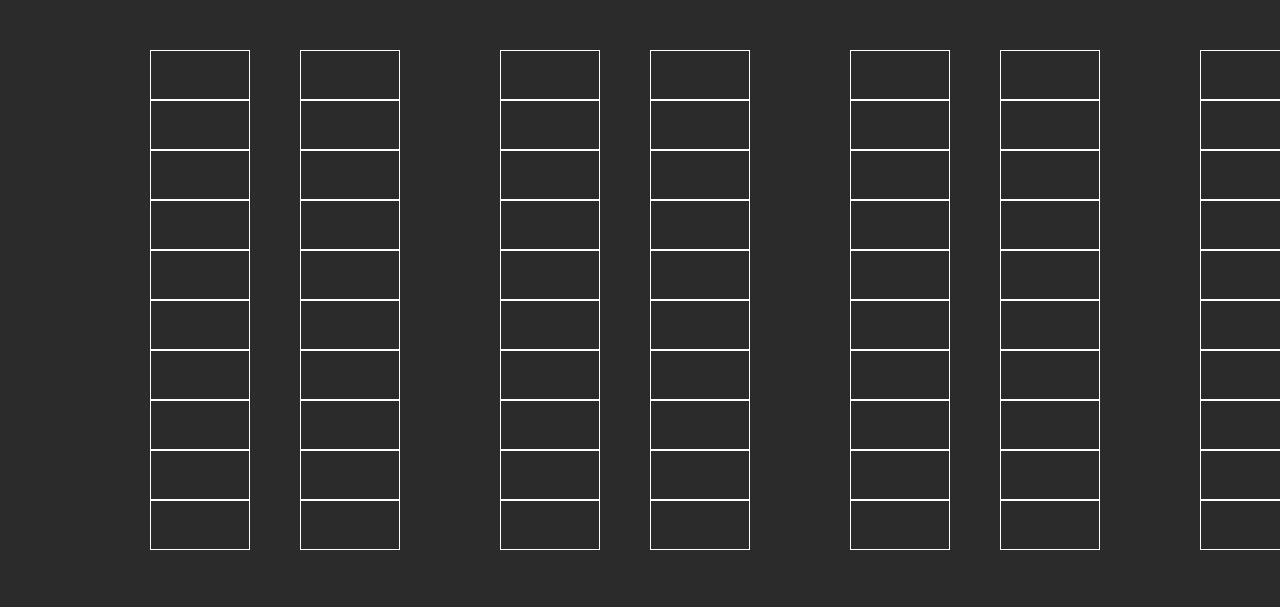
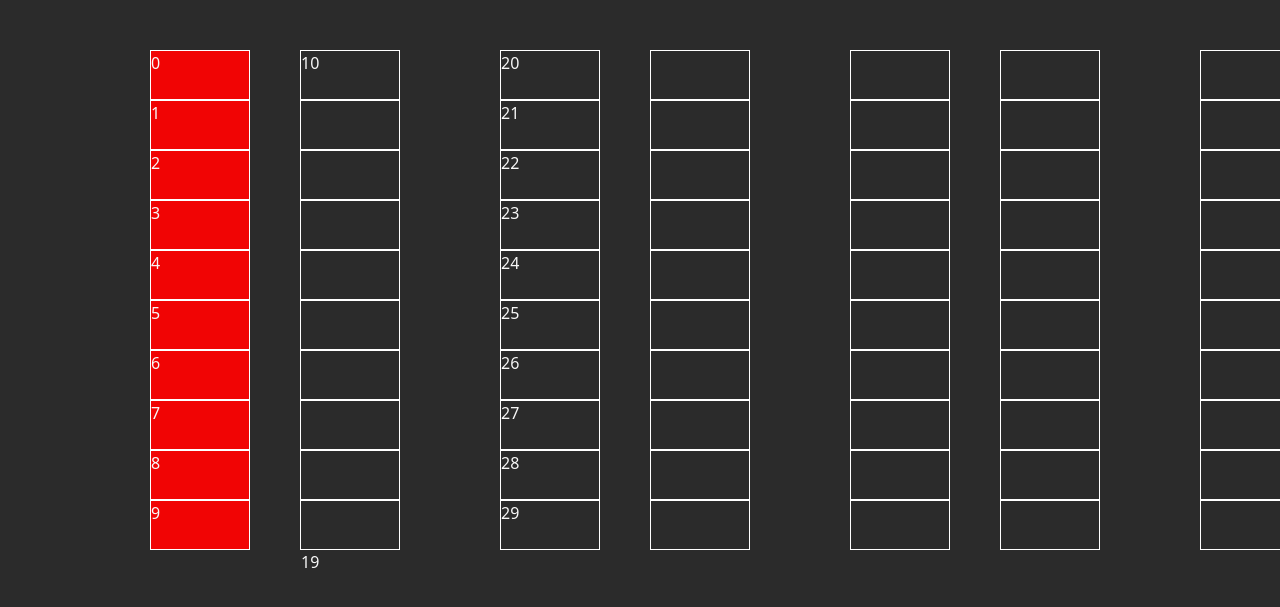
Before and after one commit to aDnaQ/SPL, a Flask app: page / in a window 1280 px wide; the page is wider, and only the part inside the window is pictured. Shown: the top 607 px of that part. Run offline with Flask 2, Linux system fonts and the light colour scheme.

Commit message:
base.html

```diff
--- a/TEMPLATES/base.html
+++ b/TEMPLATES/base.html
@@ -14,9 +14,11 @@
         max-width: 100%;
         max-height: 100%;
         background-color: #2b2b2b;
+        align-items: center;
+        color:#f7f7f7;
     }
     .square-border1 {
-        background: rgb(43, 43, 43);
+        background: rgb(241, 4, 4);
         border: 1px solid #ffffff;
         height: 50px;
         width: 100px;
@@ -120,16 +122,16 @@
 </head>
 
 <body>
-    <div class="square-border1"></div><div class="square-border2"></div><div class="square-border3"></div><div class="square-border4"></div><div class="square-border5"></div><div class="square-border6"></div><div class="square-border7"></div><div class="square-border8"></div><div class="square-border9"></div><div class="square-border0"></div>
-    <div class="square-border1"></div><div class="square-border2"></div><div class="square-border3"></div><div class="square-border4"></div><div class="square-border5"></div><div class="square-border6"></div><div class="square-border7"></div><div class="square-border8"></div><div class="square-border9"></div><div class="square-border0"></div>
-    <div class="square-border1"></div><div class="square-border2"></div><div class="square-border3"></div><div class="square-border4"></div><div class="square-border5"></div><div class="square-border6"></div><div class="square-border7"></div><div class="square-border8"></div><div class="square-border9"></div><div class="square-border0"></div>
-    <div class="square-border1"></div><div class="square-border2"></div><div class="square-border3"></div><div class="square-border4"></div><div class="square-border5"></div><div class="square-border6"></div><div class="square-border7"></div><div class="square-border8"></div><div class="square-border9"></div><div class="square-border0"></div>
-    <div class="square-border1"></div><div class="square-border2"></div><div class="square-border3"></div><div class="square-border4"></div><div class="square-border5"></div><div class="square-border6"></div><div class="square-border7"></div><div class="square-border8"></div><div class="square-border9"></div><div class="square-border0"></div>
-    <div class="square-border1"></div><div class="square-border2"></div><div class="square-border3"></div><div class="square-border4"></div><div class="square-border5"></div><div class="square-border6"></div><div class="square-border7"></div><div class="square-border8"></div><div class="square-border9"></div><div class="square-border0"></div>
-    <div class="square-border1"></div><div class="square-border2"></div><div class="square-border3"></div><div class="square-border4"></div><div class="square-border5"></div><div class="square-border6"></div><div class="square-border7"></div><div class="square-border8"></div><div class="square-border9"></div><div class="square-border0"></div>
-    <div class="square-border1"></div><div class="square-border2"></div><div class="square-border3"></div><div class="square-border4"></div><div class="square-border5"></div><div class="square-border6"></div><div class="square-border7"></div><div class="square-border8"></div><div class="square-border9"></div><div class="square-border0"></div>
-    <div class="square-border1"></div><div class="square-border2"></div><div class="square-border3"></div><div class="square-border4"></div><div class="square-border5"></div><div class="square-border6"></div><div class="square-border7"></div><div class="square-border8"></div><div class="square-border9"></div><div class="square-border0"></div>
-    <div class="square-border1"></div><div class="square-border2"></div><div class="square-border3"></div><div class="square-border4"></div><div class="square-border5"></div><div class="square-border6"></div><div class="square-border7"></div><div class="square-border8"></div><div class="square-border9"></div><div class="square-border0"></div>
+    <div class="square-border1", id="0">0</div><div class="square-border2">10</div><div class="square-border3">20</div><div class="square-border4"></div><div class="square-border5"></div><div class="square-border6"></div><div class="square-border7"></div><div class="square-border8"></div><div class="square-border9"></div><div class="square-border0"></div>
+    <div class="square-border1", id="1">1</div><div class="square-border2">11</div><div class="square-border3">21</div><div class="square-border4"></div><div class="square-border5"></div><div class="square-border6"></div><div class="square-border7"></div><div class="square-border8"></div><div class="square-border9"></div><div class="square-border0"></div>
+    <div class="square-border1", id="2">2</div><div class="square-border2">12</div><div class="square-border3">22</div><div class="square-border4"></div><div class="square-border5"></div><div class="square-border6"></div><div class="square-border7"></div><div class="square-border8"></div><div class="square-border9"></div><div class="square-border0"></div>
+    <div class="square-border1", id="3">3</div><div class="square-border2">13</div><div class="square-border3">23</div><div class="square-border4"></div><div class="square-border5"></div><div class="square-border6"></div><div class="square-border7"></div><div class="square-border8"></div><div class="square-border9"></div><div class="square-border0"></div>
+    <div class="square-border1", id="4">4</div><div class="square-border2">14</div><div class="square-border3">24</div><div class="square-border4"></div><div class="square-border5"></div><div class="square-border6"></div><div class="square-border7"></div><div class="square-border8"></div><div class="square-border9"></div><div class="square-border0"></div>
+    <div class="square-border1", id="5">5</div><div class="square-border2">15</div><div class="square-border3">25</div><div class="square-border4"></div><div class="square-border5"></div><div class="square-border6"></div><div class="square-border7"></div><div class="square-border8"></div><div class="square-border9"></div><div class="square-border0"></div>
+    <div class="square-border1", id="6">6</div><div class="square-border2">16</div><div class="square-border3">26</div><div class="square-border4"></div><div class="square-border5"></div><div class="square-border6"></div><div class="square-border7"></div><div class="square-border8"></div><div class="square-border9"></div><div class="square-border0"></div>
+    <div class="square-border1", id="7">7</div><div class="square-border2">17</div><div class="square-border3">27</div><div class="square-border4"></div><div class="square-border5"></div><div class="square-border6"></div><div class="square-border7"></div><div class="square-border8"></div><div class="square-border9"></div><div class="square-border0"></div>
+    <div class="square-border1", id="8">8</div><div class="square-border2">18</div><div class="square-border3">28</div><div class="square-border4"></div><div class="square-border5"></div><div class="square-border6"></div><div class="square-border7"></div><div class="square-border8"></div><div class="square-border9"></div><div class="square-border0"></div>
+    <div class="square-border1", id="9">9</div><div class="square-border2">19</div><div class="square-border3">29</div><div class="square-border4"></div><div class="square-border5"></div><div class="square-border6"></div><div class="square-border7"></div><div class="square-border8"></div><div class="square-border9"></div><div class="square-border0"></div>
 
 
     {%block body%}
```
